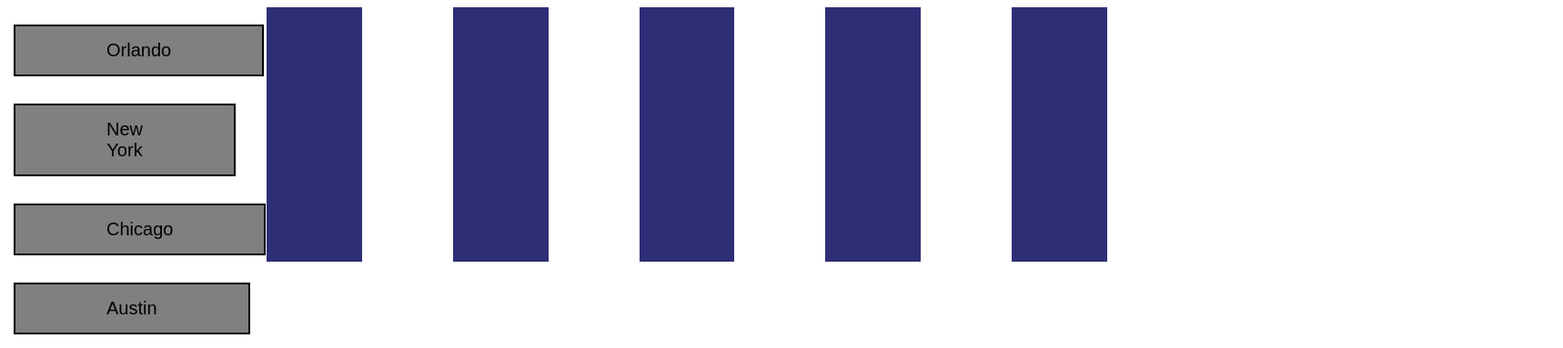
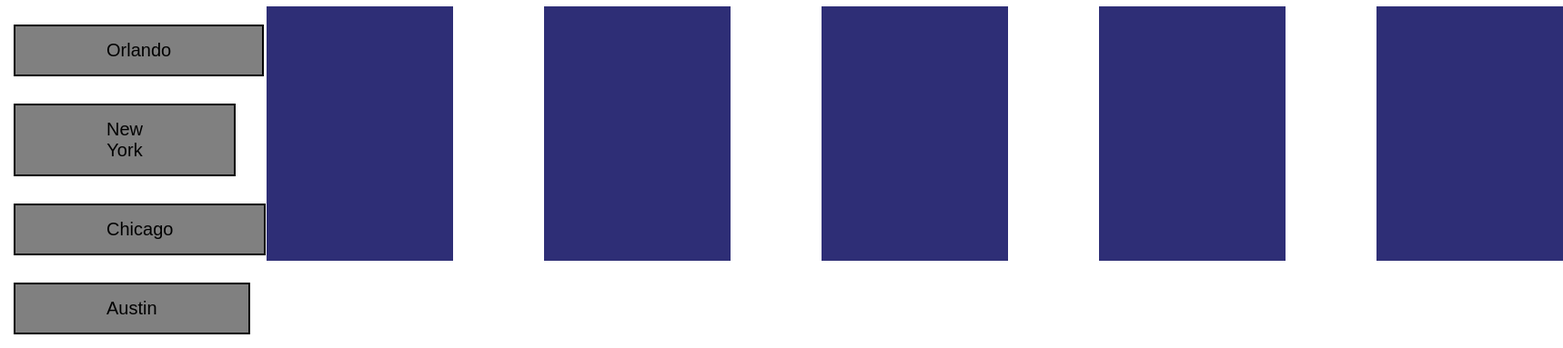
Before and after one commit to jregues/weather-app, a plain HTML site: page index.html in a window 1280 px wide. Shown: the part 709-1092 px from the top of the page at 91% size, 1718 px wide, since content can reach past the window. Drawn offline with nearby package versions, Linux system fonts and the light colour scheme.

Commit message:
made changes to css

```diff
--- a/assets/css/style.css
+++ b/assets/css/style.css
@@ -89,8 +89,6 @@ aside {
 body {
     margin: 0;
     padding: 0;
-    /* display: flex;
-    flex-direction: column; */
 }
 
 #forecast {
@@ -98,16 +96,16 @@ body {
     top: 416px;
     font-size: 25px;
     margin: 5px;
-    padding: 16px;
+    padding: 15px;
 }
 
 .card {
     border: 0px solid black;
     margin: 50px;
     padding: 40px;
-    width: 10%;
+    /* width: 10%; */
     float: right;
-    text-align: center;
+    text-align: left;
     display: flex;
     flex-direction: column;
     flex-wrap: wrap;
@@ -119,35 +117,36 @@ body {
     display: flex;
     flex-direction: row;
     justify-content: space-between;
-    align-items: center;
+    align-items: left;
 }
 
 .date {
     margin: 5px;
     padding: 15px;
-    font-size: 20px;
+    padding-right: 100px;
+    font-size: 40px;
 }
 
 .sky {
     margin: 5px;
     padding: 15px;
-    font-size: 15px;
+    font-size: 30px;
 }
 
 .temp {
     margin: 5px;
     padding: 15px;
-    font-size: 15px;
+    font-size: 30px;
 }
 .wind {
     margin: 5px;
     padding: 15px;
-    font-size: 15px;
+    font-size: 30px;
 }
 .humid {
     margin: 5px;
     padding: 15px;
-    font-size: 15px;
+    font-size: 30px;
 }
 
 #city-list div button {
--- a/assets/js/script.js
+++ b/assets/js/script.js
@@ -222,10 +222,9 @@ $('form').on('submit', function (event) {
                     cHumidParent5.appendChild(chumid5);
                 })
         })
+        return(event);
 })
-    .catch(error => {
-        console.error('Error fetching data:', error);
-    });
+
 
 const atlanta = getElementById('atlanta');
 atlanta.addEventListener('click', function (event) {
```
